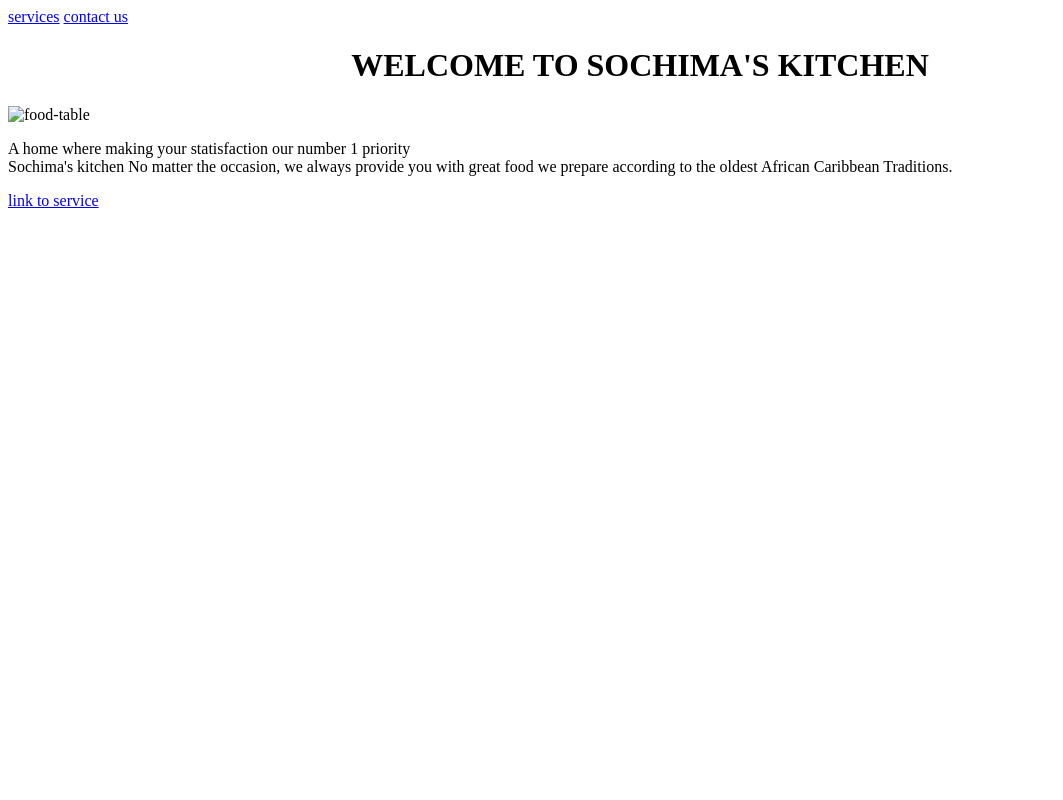
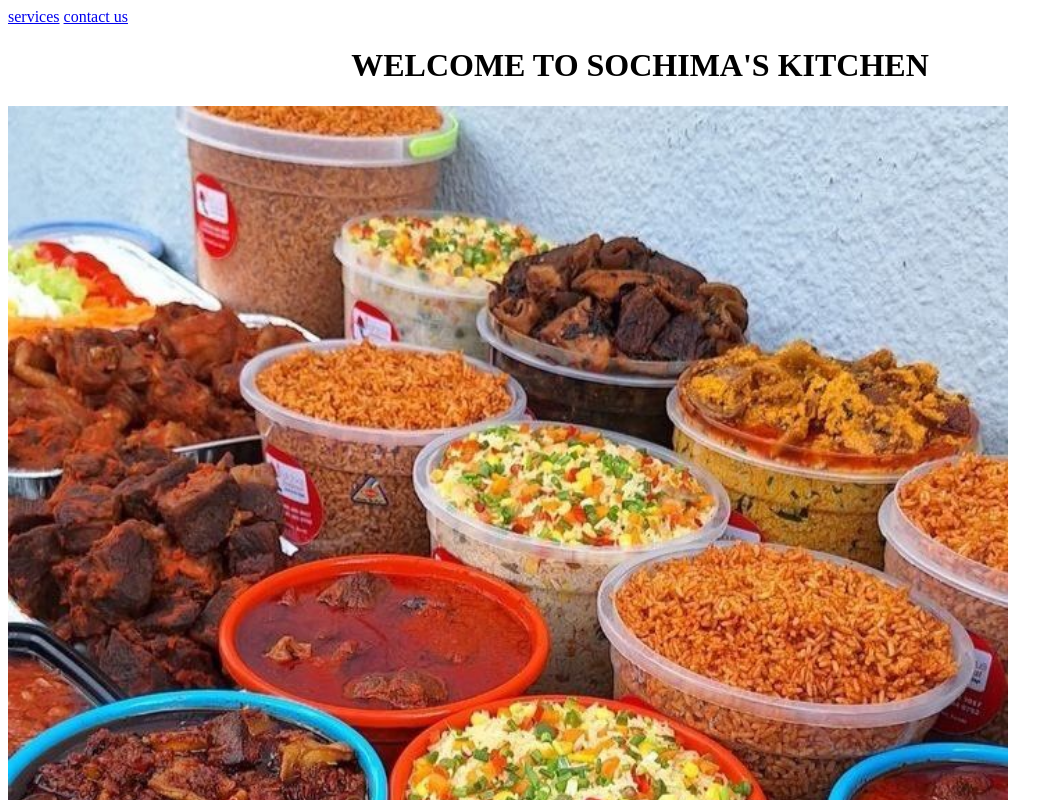
Before and after one commit to victor-exe9/VICKY, a plain HTML site: page index.html in a window 1280 px wide. Shown: the top 800 px of the page, without its empty margins (0-1063 px from the left). Drawn offline with Linux system fonts and the light colour scheme.

Commit message:
second commit

```diff
--- a/index.html
+++ b/index.html
@@ -13,7 +13,7 @@
         </nav>
     </hearder>
 <h1 style="text-align: center;">WELCOME TO SOCHIMA'S KITCHEN</h1>
-<img src="food-table 2.jpeg" alt="food-table" width="1000px height:300px">
+<img src="food-table 2 (Copy).jpeg" alt="food-table" width="1000px height:300px">
 <P>A home where making your statisfaction our number 1 priority <br>
 Sochima's kitchen
 
```
